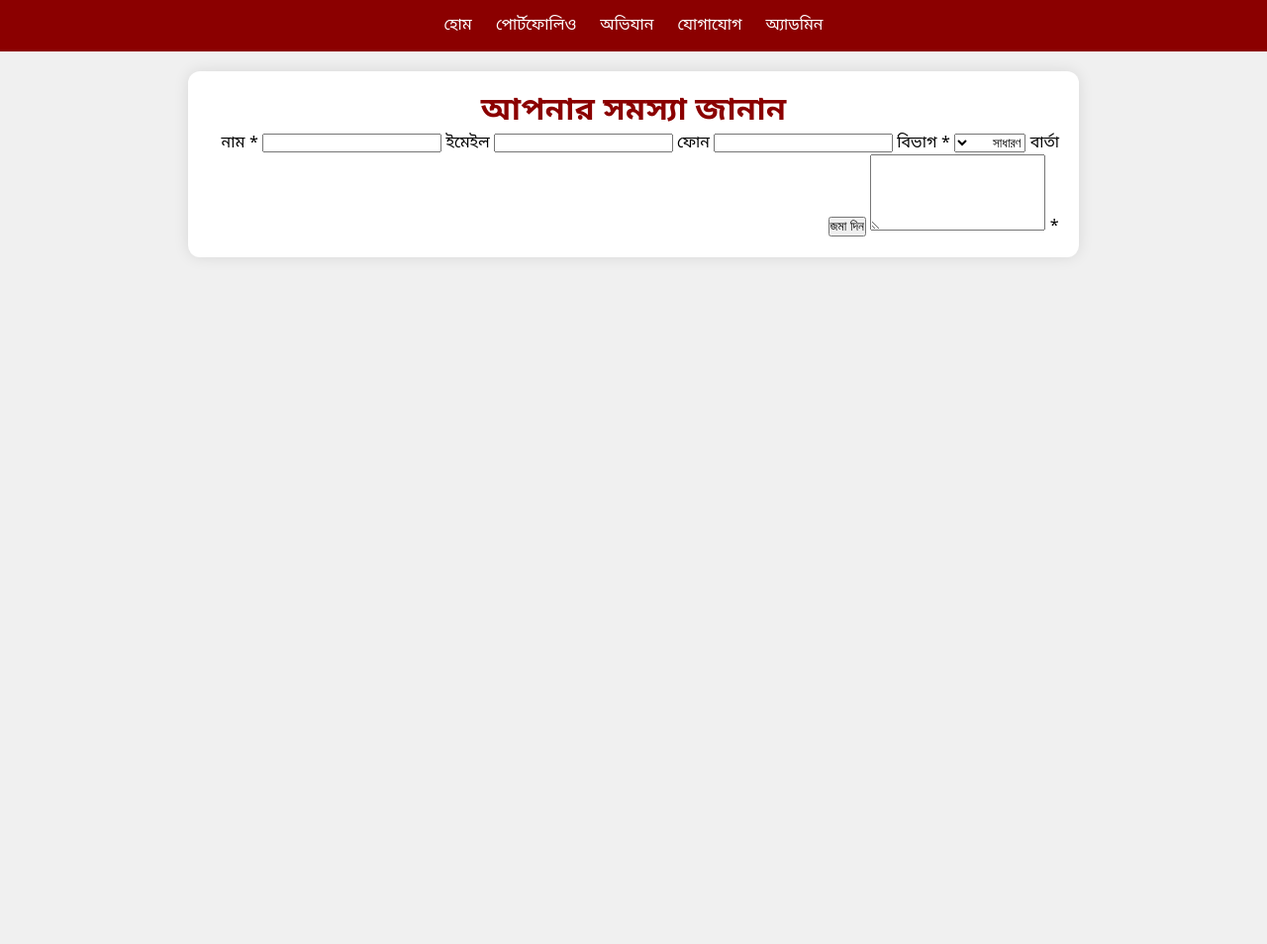
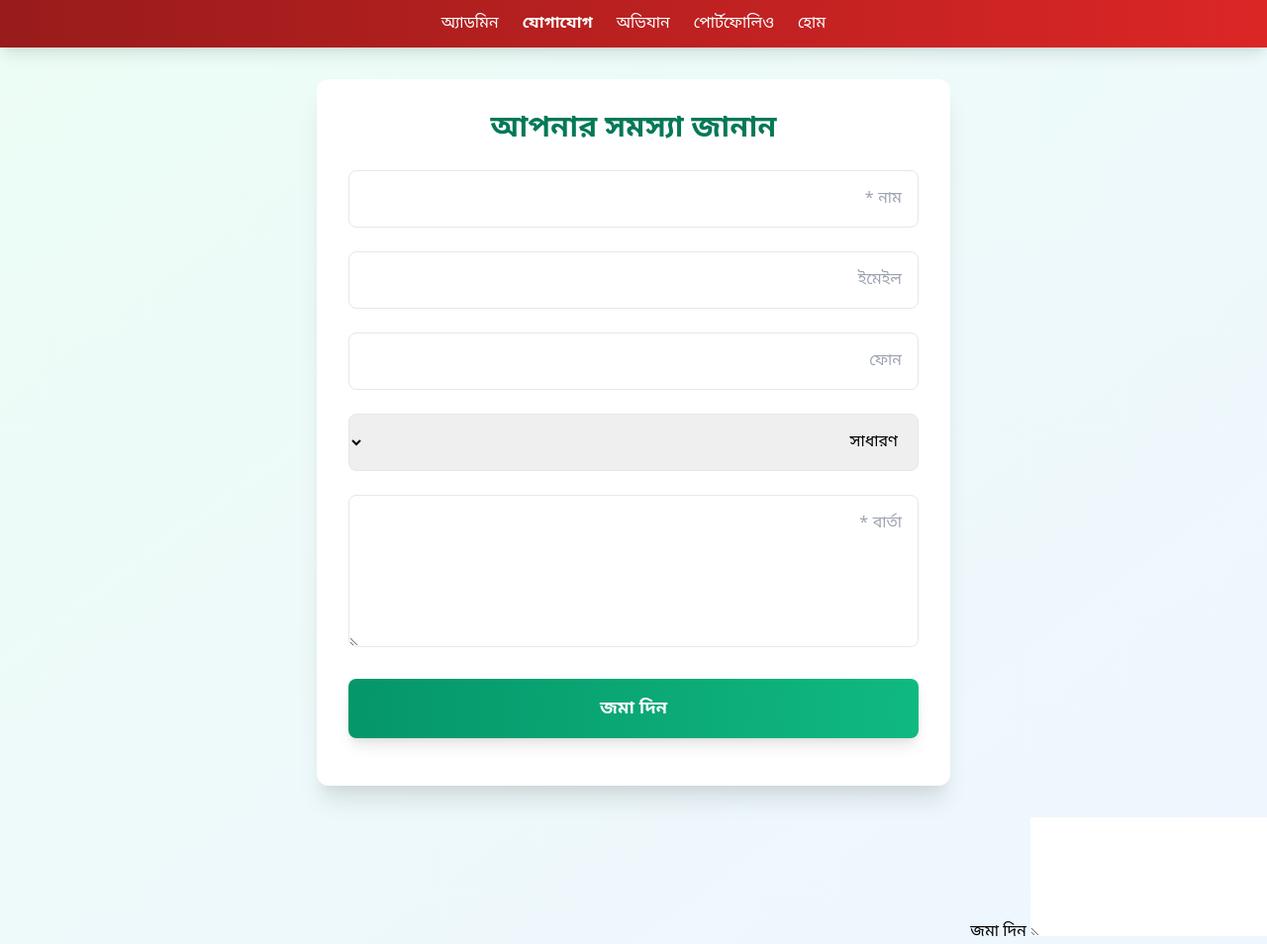
Before and after one commit to rstsbd/Mdrakib, a plain HTML site: page contact.html in a window 1280 px wide. Shown: the whole page at 99% size. Before the commit the page ends 800 px from the top, so only its background shows below. Drawn offline with nearby package versions, Linux system fonts and the light colour scheme; a web font is replaced by a local one.

Commit message:
Update contact.html

```diff
--- a/contact.html
+++ b/contact.html
@@ -1,40 +1,49 @@
 <!DOCTYPE html>
-<html lang="bn">
+<html lang="bn" dir="rtl">
 <head>
   <meta charset="UTF-8" />
-  <title>যোগাযোগ</title>
-  <link rel="stylesheet" href="assets/css/style.css" />
+  <meta name="viewport" content="width=device-width, initial-scale=1.0"/>
+  <title>যোগাযোগ - আব্দুর রববীক</title>
+  <link href="https://cdn.jsdelivr.net/npm/tailwindcss@2.2.19/dist/tailwind.min.css" rel="stylesheet">
+  <link href="https://fonts.googleapis.com/css2?family=Kalpurush&family=Noto+Sans+Bengali:wght@400;700&display=swap" rel="stylesheet">
+  <style>body { font-family: 'Noto Sans Bengali', sans-serif; }</style>
 </head>
-<body>
-  <nav>
-    <a href="index.html">হোম</a>
-    <a href="portfolio.html">পোর্টফোলিও</a>
-    <a href="campaign.html">অভিযান</a>
-    <a href="contact.html">যোগাযোগ</a>
-    <a href="admin-login.html">অ্যাডমিন</a>
+<body class="bg-gradient-to-br from-green-50 to-blue-50 min-h-screen">
+  <nav class="bg-gradient-to-r from-red-800 to-red-600 text-white shadow-lg sticky top-0 z-50">
+    <div class="container mx-auto px-4 py-3 flex justify-center gap-6 flex-wrap">
+      <a href="index.html" class="hover:text-yellow-300">হোম</a>
+      <a href="portfolio.html" class="hover:text-yellow-300">পোর্টফোলিও</a>
+      <a href="campaign.html" class="hover:text-yellow-300">অভিযান</a>
+      <a href="contact.html" class="hover:text-yellow-300 font-bold">যোগাযোগ</a>
+      <a href="admin-login.html" class="hover:text-yellow-300">অ্যাডমিন</a>
+    </div>
   </nav>
 
-  <div class="container">
-    <h1>আপনার সমস্যা জানান</h1>
-    <form id="contactForm">
-      <label>নাম *</label>
-      <input type="text" id="name" required />
+  <div class="container mx-auto px-4 py-8 max-w-2xl">
+    <div class="bg-white rounded-xl shadow-xl p-8">
+      <h1 class="text-3xl font-bold text-green-700 mb-6 text-center">আপনার সমস্যা জানান</h1>
+      <form id="contactForm" class="space-y-6">
+        <input type="text" id="name" placeholder="নাম *" class="w-full p-4 border rounded-lg focus:ring-2 focus:ring-green-500" required>
+        <input type="email" id="email" placeholder="ইমেইল" class="w-full p-4 border rounded-lg">
+        <input type="text" id="phone" placeholder="ফোন" class="w-full p-4 border rounded-lg">
+        <select id="category" class="w-full p-4 border rounded-lg" required>
+          <option value="সাধারণ">সাধারণ</option>
+          <option value="প্রান্তিক">প্রান্তিক/দরিদ্র</option>
+          <option value="অন্যান্য">অন্যান্য</option>
+        </select>
+        <textarea id="message" rows="5" placeholder="বার্তা *" class="w-full p-4 border rounded-lg focus:ring-2 focus:ring-green-500" required></textarea>
+        <button type="submit" class="w-full bg-gradient-to-r from-green-600 to-green-500 text-white p-4 rounded-lg font-bold text-lg shadow-lg hover:from-green-700 hover:to-green-600 transform hover:scale-105 transition">
+          জমা দিন
+        </button>
+      </form>
+      <p id="status" class="mt-4 text-center font-bold"></p>
+    </div>
+  </div>
 
-      <label>ইমেইল</label>
-      <input type="email" id="email" />
-
-      <label>ফোন</label>
-      <input type="text" id="phone" />
-
-      <label>বিভাগ *</label>
-      <select id="category" required>
-        <option value="সাধারণ">সাধারণ</option>
-        <option value="প্রান্তিক">প্রান্তিক/দরিদ্র</option>
-        <option value="অন্যান্য">অন্যান্য</option>
-      </select>
-
-      <label>বার্তা *</label>
-      <textarea id="message" rows="5" required></textarea>
+  <script src="config.js"></script>
+  <script src="assets/js/contact-form.js"></script>
+</body>
+</html>      <textarea id="message" rows="5" required></textarea>
 
       <button type="submit">জমা দিন</button>
     </form>
```
